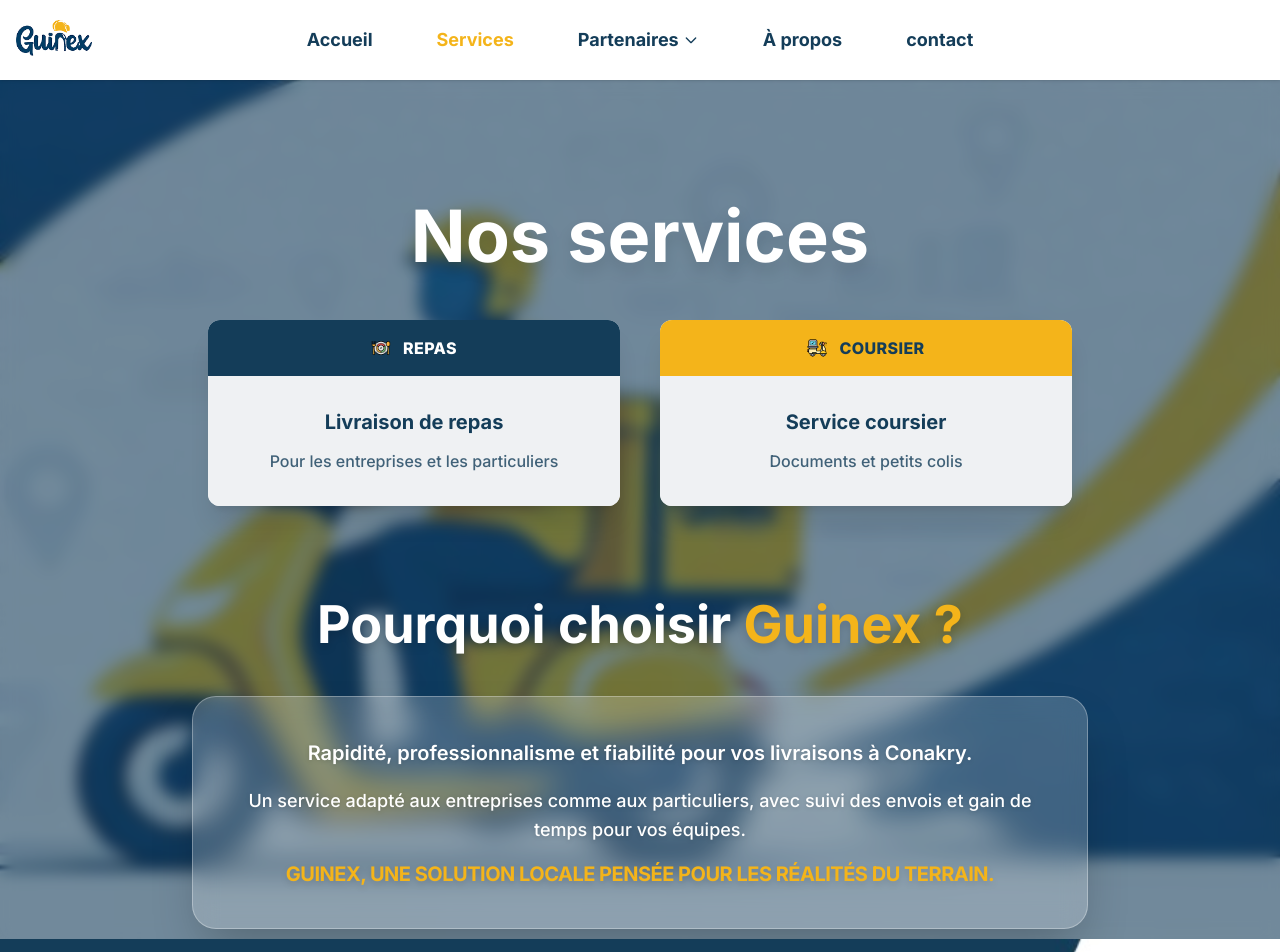
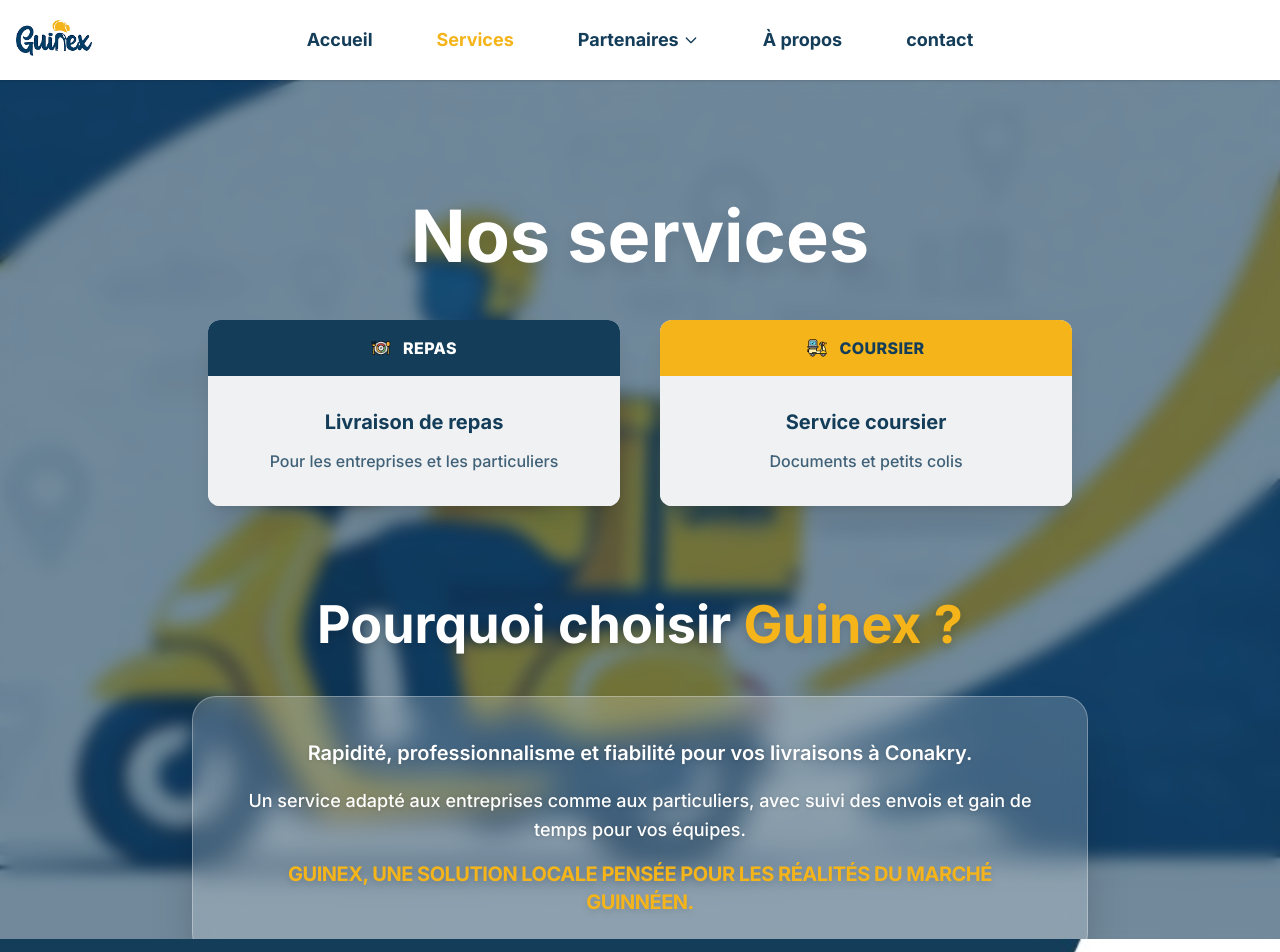
Before and after one commit to Guinex-official/Guinex, a Next.js app: page /services in a window 1280 px wide. Shown: the top 952 px of the page. Built offline with nearby package versions, Linux system fonts and the light colour scheme.

Commit message:
test modification

```diff
--- a/src/app/contact/page.tsx
+++ b/src/app/contact/page.tsx
@@ -256,7 +256,7 @@
                                             required
                                             value={formData.message}
                                             onChange={handleInputChange}
-                                            placeholder="Comment pouvons-nous vous aidez ?"
+                                            placeholder="Comment pouvons-nous vous aider ?"
                                             rows={5}
                                             className="w-full px-6 py-4 rounded-2xl border-2 border-gray-50 focus:border-[#F4B41A] outline-none bg-gray-50/50 transition-all text-[#143D59] placeholder:text-gray-300 font-medium resize-none"
                                         ></textarea>
--- a/src/app/partenaires/restaurants/page.tsx
+++ b/src/app/partenaires/restaurants/page.tsx
@@ -34,7 +34,7 @@
                     {/* Hero Title */}
                     <h1 className="text-2xl sm:text-3xl md:text-5xl lg:text-5xl font-extrabold text-white text-center leading-tight mb-8 md:mb-20 lg:mb-24 max-w-4xl drop-shadow-[0_4px_10px_rgba(0,0,0,0.3)] px-2">
                         Optimisez la livraison de vos repas et <br className="hidden md:block" />
-                        développez vos ventes
+                        développez vos ventes avec Guinex.
                     </h1>
 
                     {/* Services Grid */}
--- a/src/app/services/page.tsx
+++ b/src/app/services/page.tsx
@@ -85,7 +85,7 @@
                                         Un service adapté aux entreprises comme aux particuliers, avec suivi des envois et gain de temps pour vos équipes.
                                     </p>
                                     <p className="text-lg md:text-xl font-bold text-[#F4B41A] uppercase tracking-tight drop-shadow-md">
-                                        Guinex, une solution locale pensée pour les réalités du terrain.
+                                        Guinex, une solution locale pensée pour les réalités du marché Guinnéen.
                                     </p>
                                 </div>
                             </div>
```
